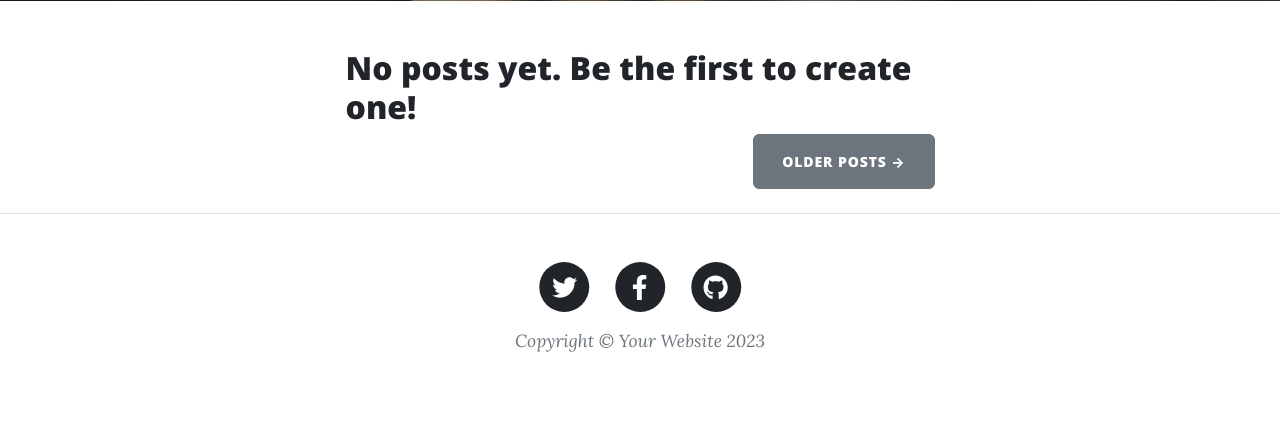
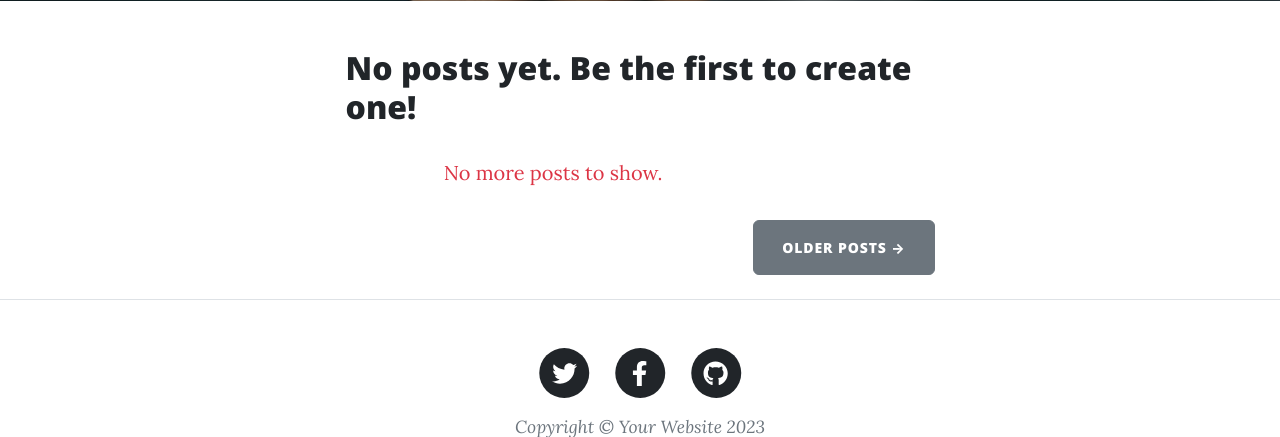
Before and after one commit to YaroslavKolbaiev/python-blog, a Flask app: page / in a window 1280 px wide. Shown: the part 531-968 px from the top of the page. Before the commit the page ends 883 px from the top, so only its background shows below. Run offline with Flask 3, Linux system fonts and the light colour scheme; some libraries are stand-ins or nearby versions.

Commit message:
fix: load more posts button, readme

```diff
--- a/app.py
+++ b/app.py
@@ -142,9 +142,14 @@ def logout():
 
 
 @app.route("/")
-def get_all_posts():
-    posts = get_posts()
-    return render_template("index.html", all_posts=posts, current_user=current_user)
+@app.route("/<int:limit>")
+def get_all_posts(limit=3):
+    posts = get_posts(limit)
+    if len(posts) < limit:
+        flash("No more posts to show.")
+    return render_template(
+        "index.html", all_posts=posts, current_user=current_user, limit=limit + 3
+    )
 
 
 @app.route("/post/<post_id>", methods=["GET", "POST"])
--- a/db_posts.py
+++ b/db_posts.py
@@ -1,6 +1,6 @@
 from datetime import date
+import uuid
 import os
-import uuid
 from sqlalchemy import ForeignKey, String, Text, create_engine
 from sqlalchemy.orm import DeclarativeBase, Mapped, mapped_column, Session, relationship
 from flask_login import UserMixin
@@ -102,9 +102,9 @@ def register_user(form: RegisterForm):
         return new_user
 
 
-def get_posts():
+def get_posts(limit: int):
     with Session(engine) as session:
-        result = session.query(BlogPost)
+        result = session.query(BlogPost).order_by(BlogPost.date.desc()).limit(limit)
         posts = result.all()
         return posts
 
--- a/templates/index.html
+++ b/templates/index.html
@@ -24,7 +24,7 @@
       <h2>No posts yet. Be the first to create one!</h2>
       {% endif %}
       <!-- Post preview-->
-      {% for post in all_posts %}
+      {% include 'messages.html' %} {% for post in all_posts %}
       <div class="post-preview">
         <a href="{{ url_for('show_post', post_id=post.id) }}">
           <h2 class="post-title">{{ post.title }}</h2>
@@ -55,7 +55,11 @@
 
       <!-- Pager-->
       <div class="d-flex justify-content-end mb-4">
-        <a class="btn btn-secondary text-uppercase" href="#!">Older Posts →</a>
+        <a
+          class="btn btn-secondary text-uppercase"
+          href="{{url_for('get_all_posts', limit=limit)}}"
+          >Older Posts →</a
+        >
       </div>
     </div>
   </div>
```
Also changed, not shown: posts.db, readme.md.
